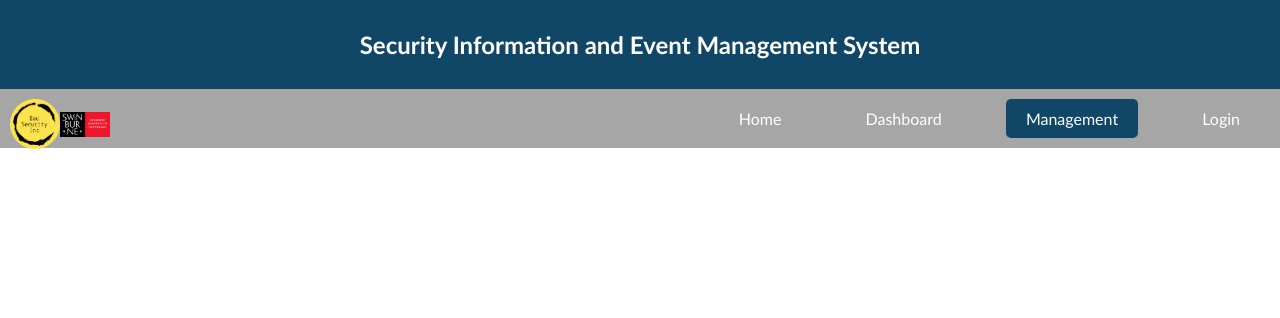
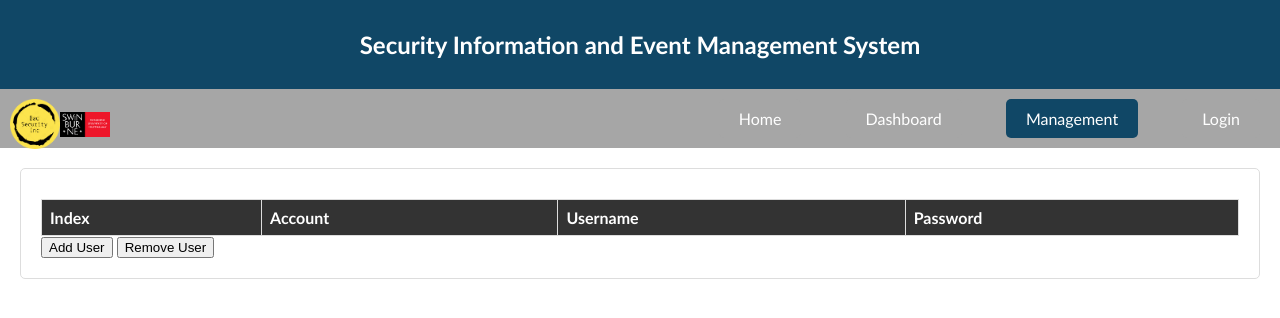
Before and after one commit to TommyZ88/SSIEM, a Flask app: page /management in a window 1280 px wide. Shown: the top 318 px of the page. Run offline with Flask 2, Linux system fonts and the light colour scheme; lists and menus that the app fills with data are empty; some libraries are stand-ins or nearby versions.

Commit message:
account managment html structure

```diff
--- a/frontend/templates/management.html
+++ b/frontend/templates/management.html
@@ -27,4 +27,25 @@
             </nav>
         </header>
     </div>
+
+    <body>
+        <div id="table-container">
+            <table id="accountTable">
+                <thead>
+                    <tr>
+                        <th>Index</th>
+                        <th>Account</th>
+                        <th>Username</th>
+                        <th>Password</th>
+                    </tr>
+                </thead>
+                <tbody>
+
+                </tbody>
+            </table>
+
+            <button id="addUser">Add User</button>
+            <button id="deleteUser">Remove User</button>
+        </div>
+    </body>
 </html>
```
